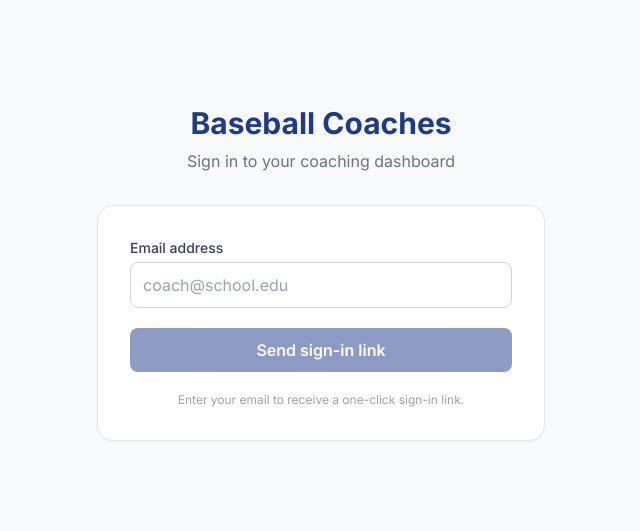
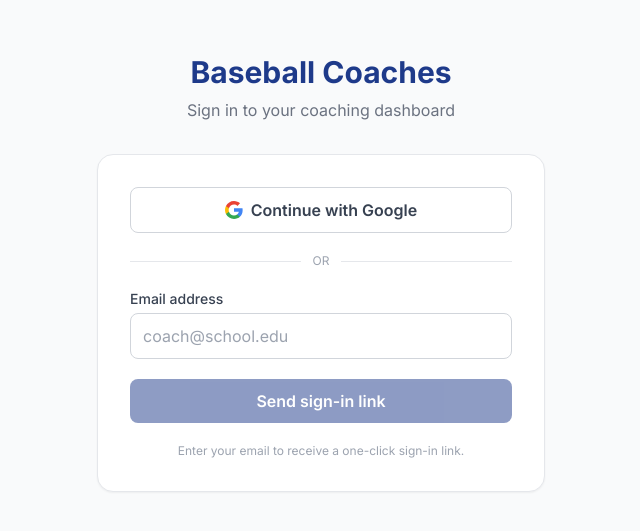
Before and after one commit to chanced58/diamondos, a Next.js app in the folder apps/web/: page /login in a window 1280 px wide. Shown: the part 127-658 px from the top of the page, without its empty margins (319-959 px from the left). Built offline with nearby package versions, Linux system fonts and the light colour scheme; no server answers.

Commit message:
feat(auth): add Continue with Google button to web login
Co-Authored-By: Claude Sonnet 5 <noreply@anthropic.com>

```diff
--- a/apps/web/src/components/auth/LoginForm.tsx
+++ b/apps/web/src/components/auth/LoginForm.tsx
@@ -2,6 +2,7 @@
 import type { JSX } from 'react';
 
 import { useState } from 'react';
+import { createBrowserClient } from '@/lib/supabase/client';
 
 type Mode = 'email' | 'sent';
 
@@ -9,7 +10,26 @@ export function LoginForm(): JSX.Element | null {
   const [mode, setMode] = useState<Mode>('email');
   const [email, setEmail] = useState('');
   const [loading, setLoading] = useState(false);
+  const [googleLoading, setGoogleLoading] = useState(false);
   const [error, setError] = useState<string | null>(null);
+
+  async function handleGoogleSignIn() {
+    setGoogleLoading(true);
+    setError(null);
+
+    const supabase = createBrowserClient();
+    const { error: oauthError } = await supabase.auth.signInWithOAuth({
+      provider: 'google',
+      options: { redirectTo: `${window.location.origin}/auth/callback` },
+    });
+
+    if (oauthError) {
+      setError(oauthError.message);
+      setGoogleLoading(false);
+    }
+    // On success the browser navigates away to Google's consent screen —
+    // no further local state change needed.
+  }
 
   async function handleMagicLink(e: React.FormEvent) {
     e.preventDefault();
@@ -64,6 +84,29 @@ export function LoginForm(): JSX.Element | null {
   }
 
   return (
+    <div className="space-y-5">
+      <button
+        type="button"
+        onClick={handleGoogleSignIn}
+        disabled={googleLoading}
+        className="w-full flex items-center justify-center gap-2 border border-gray-300 rounded-lg py-2.5 font-semibold text-gray-700 hover:bg-gray-50 disabled:opacity-50 disabled:cursor-not-allowed transition-colors"
+      >
+        <GoogleIcon />
+        {googleLoading ? 'Redirecting…' : 'Continue with Google'}
+      </button>
+
+      <div className="flex items-center gap-3">
+        <div className="h-px flex-1 bg-gray-200" />
+        <span className="text-xs text-gray-400 uppercase">or</span>
+        <div className="h-px flex-1 bg-gray-200" />
+      </div>
+
+      {error && (
+        <p className="text-sm text-red-600 bg-red-50 border border-red-200 rounded-lg px-3 py-2">
+          {error}
+        </p>
+      )}
+
       <form onSubmit={handleMagicLink} className="space-y-5">
         <div>
           <label htmlFor="email" className="block text-sm font-medium text-gray-700 mb-1">
@@ -80,12 +123,6 @@ export function LoginForm(): JSX.Element | null {
           />
         </div>
 
-      {error && (
-        <p className="text-sm text-red-600 bg-red-50 border border-red-200 rounded-lg px-3 py-2">
-          {error}
-        </p>
-      )}
-
         <button
           type="submit"
           disabled={loading || !email}
@@ -98,5 +135,17 @@ export function LoginForm(): JSX.Element | null {
           Enter your email to receive a one-click sign-in link.
         </p>
       </form>
+    </div>
   );
 }
+
+function GoogleIcon(): JSX.Element {
+  return (
+    <svg width="18" height="18" viewBox="0 0 18 18" aria-hidden="true">
+      <path fill="#4285F4" d="M17.64 9.2c0-.64-.06-1.25-.16-1.84H9v3.48h4.84c-.21 1.13-.84 2.09-1.8 2.73v2.27h2.91c1.7-1.57 2.69-3.88 2.69-6.64z" />
+      <path fill="#34A853" d="M9 18c2.43 0 4.47-.8 5.96-2.18l-2.91-2.27c-.81.54-1.84.86-3.05.86-2.35 0-4.34-1.58-5.05-3.71H.96v2.34C2.44 15.98 5.48 18 9 18z" />
+      <path fill="#FBBC05" d="M3.95 10.7A5.4 5.4 0 0 1 3.68 9c0-.59.1-1.17.27-1.7V4.96H.96A9 9 0 0 0 0 9c0 1.45.35 2.83.96 4.04l2.99-2.34z" />
+      <path fill="#EA4335" d="M9 3.58c1.32 0 2.51.45 3.44 1.35l2.58-2.58C13.46.89 11.43 0 9 0 5.48 0 2.44 2.02.96 4.96l2.99 2.34C4.66 5.16 6.65 3.58 9 3.58z" />
+    </svg>
+  );
+}
```
Lines whose indentation alone changed are shown as unchanged.
